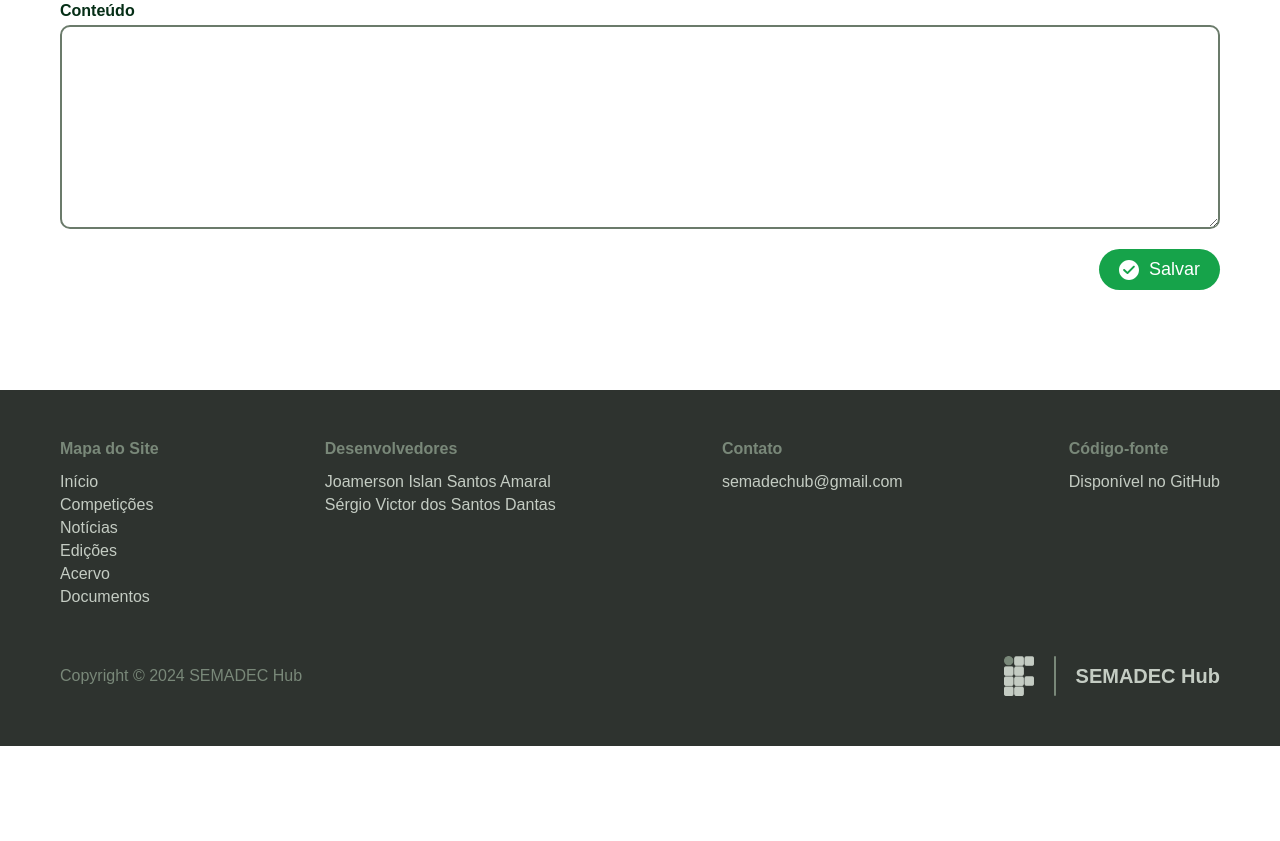
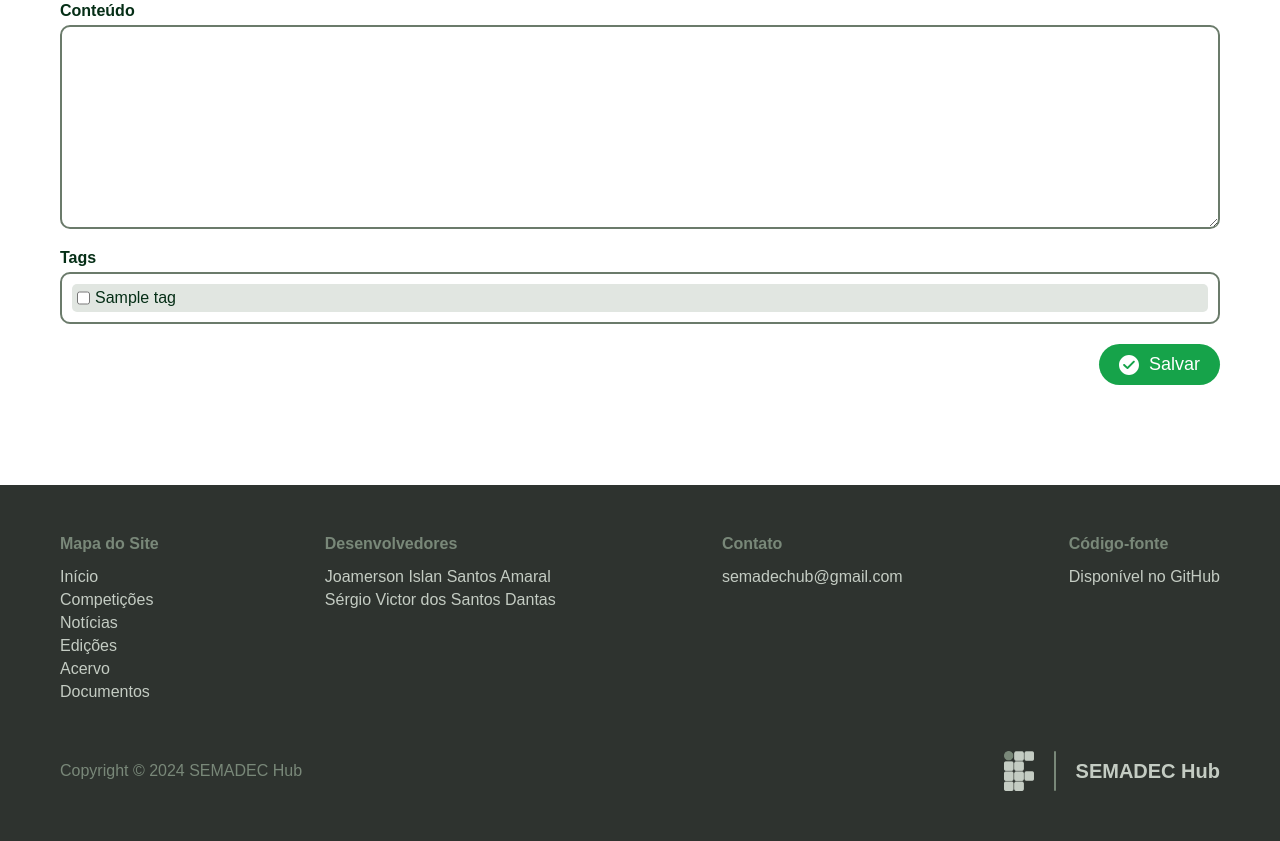
Before and after one commit to sergiodantasz/SEMADEC-Hub, a Django app: page /noticias/criar/ in a window 1280 px wide. Shown: the part 694-1535 px from the top of the page. Before the commit the page ends 1440 px from the top, so only its background shows below. Run offline with Django 5.2, Linux system fonts and the light colour scheme; a user stored in the database is signed in; tables that the repository leaves empty hold one stand-in row (values such as "Sample post"); grey boxes marked "Sample" are stand-in pictures; some web fonts are replaced.

Commit message:
feat: add tags to news

```diff
--- a/news/forms.py
+++ b/news/forms.py
@@ -2,6 +2,7 @@ from django import forms
 from django_summernote.widgets import SummernoteWidget
 
 from helpers.form import set_attr, set_placeholder
+from home.models import Tag
 from news.models import News
 
 
@@ -14,7 +15,7 @@ class NewsForm(forms.ModelForm):
 
     class Meta:
         model = News
-        fields = ['cover', 'title', 'excerpt', 'content']
+        fields = ['cover', 'title', 'excerpt', 'content', 'tags']
 
     cover = forms.ImageField(
         widget=forms.FileInput(),
@@ -33,3 +34,11 @@ class NewsForm(forms.ModelForm):
         widget=SummernoteWidget(),
         label='Conteúdo',
     )
+    tags = forms.ModelMultipleChoiceField(
+        queryset=Tag.objects.order_by('name'),
+        widget=forms.CheckboxSelectMultiple(
+            attrs={'class': 'tags-checkbox-list'},
+        ),
+        required=False,
+        label='Tags',
+    )
--- /dev/null
+++ b/news/static/news/css/news-form.css
@@ -0,0 +1,26 @@
+.tags-checkbox-list {
+  max-height: 30rem;
+  overflow-y: auto;
+  border: 0.2rem solid var(--gray-500);
+  border-radius: 1rem;
+  padding: 1rem;
+  display: flex;
+  flex-direction: column;
+  gap: 0.5rem;
+}
+
+.tags-checkbox-list > div {
+  background-color: var(--gray-100);
+  padding: 0.5rem;
+  border-radius: 0.5rem;
+  transition: var(--transition);
+}
+
+.tags-checkbox-list > div:has(input[type="checkbox"]:checked) {
+  background-color: var(--green-200);
+}
+
+.tags-checkbox-list label {
+  display: flex;
+  gap: 0.5rem;
+}
--- a/news/templates/news/pages/create-news.html
+++ b/news/templates/news/pages/create-news.html
@@ -2,6 +2,7 @@
 {% load static %}
 {% block additional_head %}
   <link rel="stylesheet" href="{% static "news/css/news-item.css" %}">
+  <link rel="stylesheet" href="{% static "news/css/news-form.css" %}">
   <link rel="stylesheet" href="{% static "global/css/dropzone.css" %}">
   <style>
     .summernote-div > iframe {
--- a/news/templates/news/pages/edit-news.html
+++ b/news/templates/news/pages/edit-news.html
@@ -2,6 +2,7 @@
 {% load static %}
 {% block additional_head %}
   <link rel="stylesheet" href="{% static "news/css/news-item.css" %}">
+  <link rel="stylesheet" href="{% static "news/css/news-form.css" %}">
   <link rel="stylesheet" href="{% static "global/css/dropzone.css" %}">
   <style>
     .summernote-div > iframe {
--- a/news/views.py
+++ b/news/views.py
@@ -56,6 +56,7 @@ def create_news(request):
             news = form.save(commit=False)
             news.administrator = request.user
             news.save()
+            form.save_m2m()
             messages.success(request, 'Notícia criada com sucesso.')
             return redirect(reverse('news:news'))
         else:
```
Also changed, not shown: news/static/news/css/view-news.css (+14 -0 lines), news/templates/news/pages/view-news.html (+7 -0 lines).
